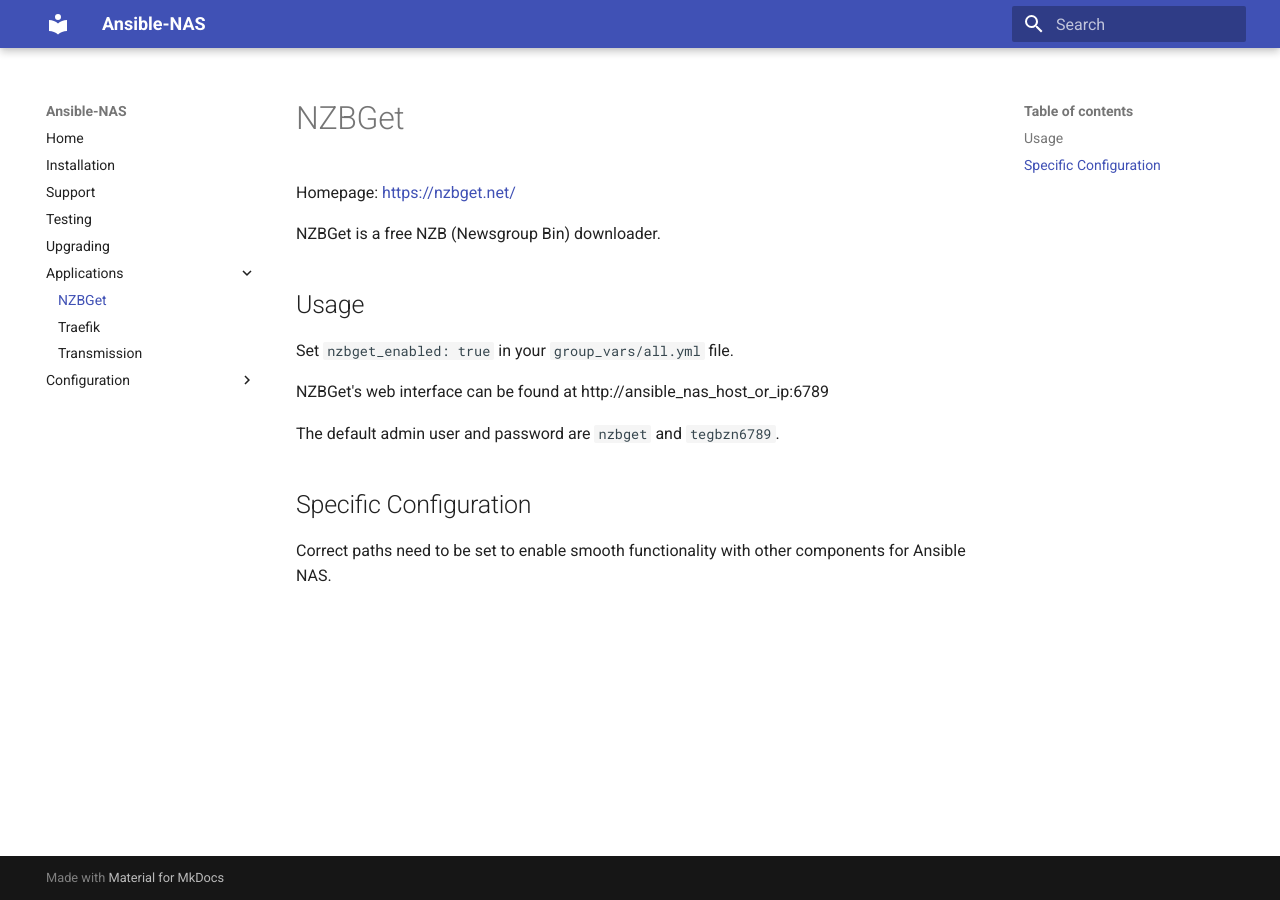
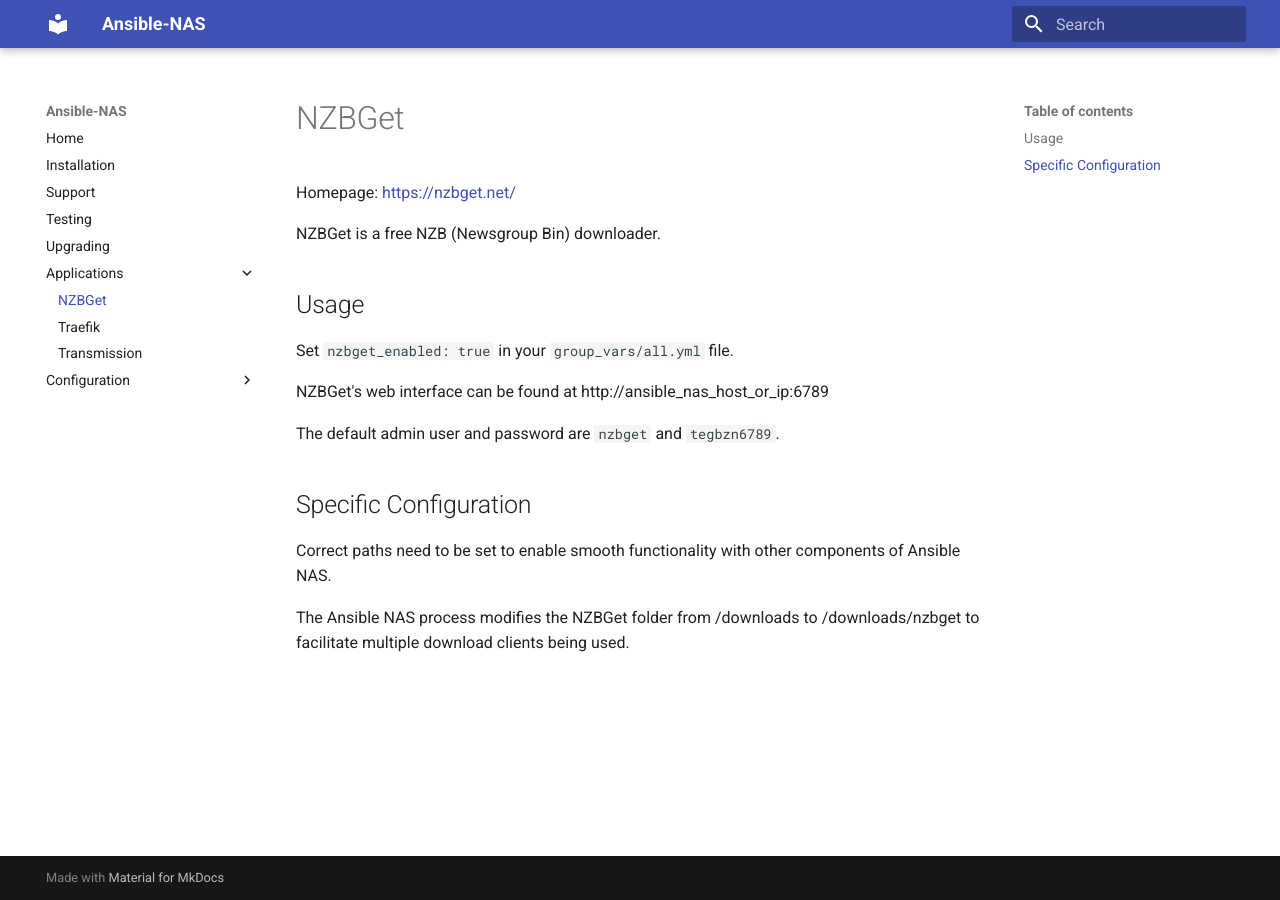
Before and after one commit to davestephens/ansible-nas, an MkDocs documentation site: the page built from docs/applications/nzbget.md, in a window 1280 px wide. Built offline with MkDocs 1.6.1 and Material for MkDocs 9.7.7, drawn with Linux system fonts in a browser that asks for light colours.

Commit message:
Change NZBGet process to adjust downloads path inside container

```diff
--- a/docs/applications/nzbget.md
+++ b/docs/applications/nzbget.md
@@ -14,4 +14,7 @@ The default admin user and password are `nzbget` and `tegbzn6789`.
 
 ## Specific Configuration
 
-Correct paths need to be set to enable smooth functionality with other components for Ansible NAS.
+Correct paths need to be set to enable smooth functionality with other components of Ansible NAS.
+
+The Ansible NAS process modifies the NZBGet folder from /downloads to /downloads/nzbget to facilitate multiple download clients
+being used.
```
Also changed, not shown: 1 other file.
